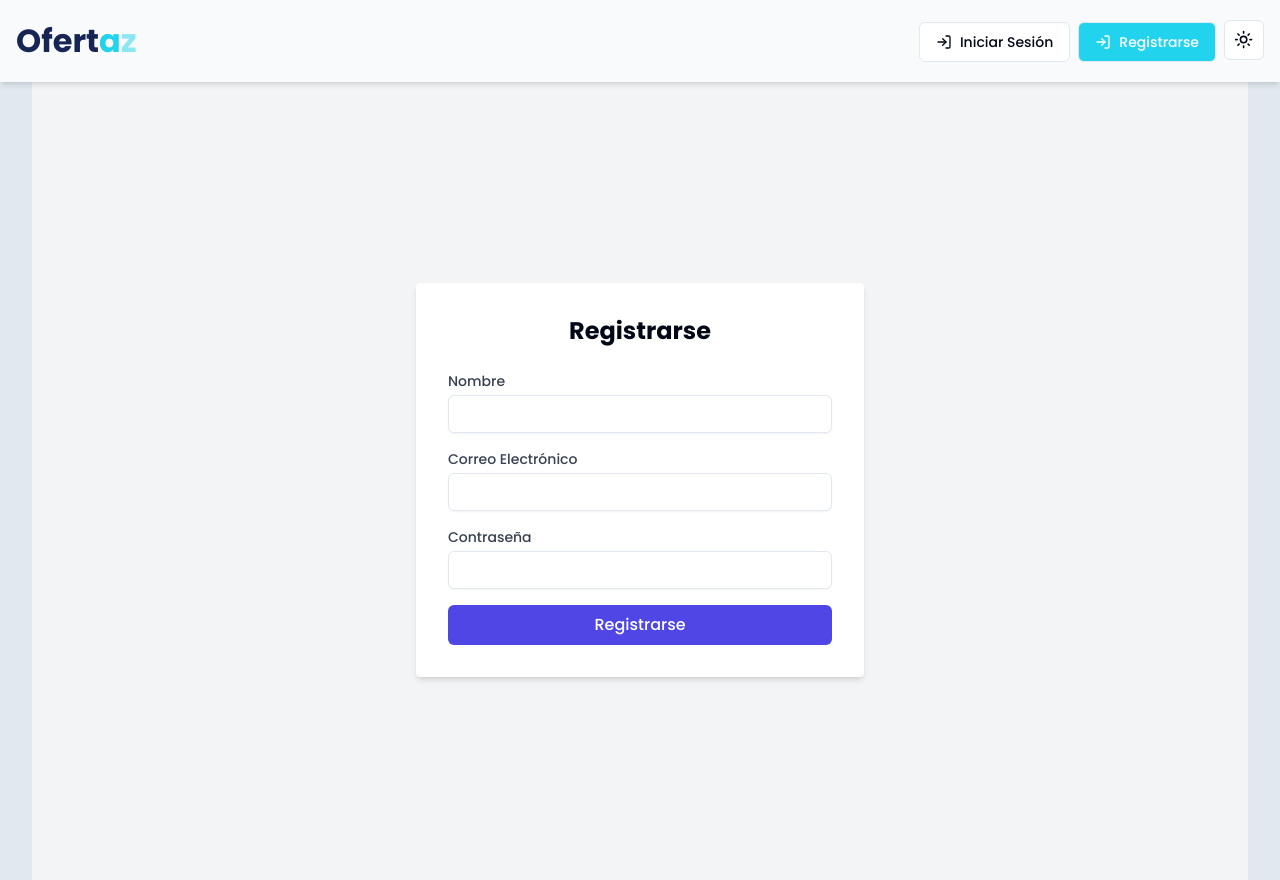
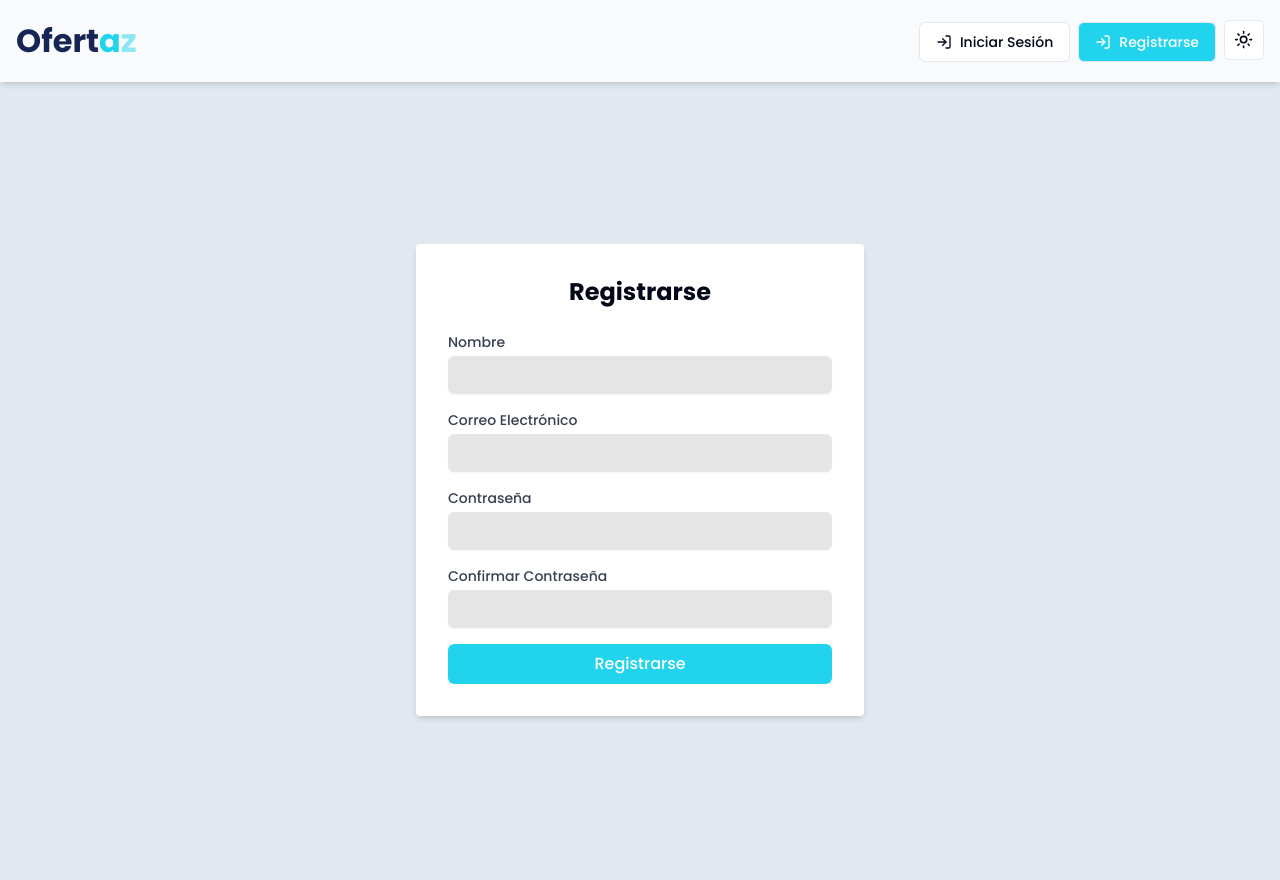
Before and after one commit to AndresBojaca/ofertaz, a Next.js app: page /register in a window 1280 px wide. Built offline with nearby package versions, Linux system fonts and the light colour scheme.

Commit message:
feat 🚀(*): Fixes

```diff
--- a/src/app/page.tsx
+++ b/src/app/page.tsx
@@ -2,7 +2,6 @@
 import { useState, useEffect } from "react";
 import { useSelector } from "react-redux";
 import { tiempoTranscurrido } from "@/lib/utils";
-import Link from "next/link";
 import axios from 'axios';
 import SearchCard from "@/components/SearchCard/SearchCard";
 import JobCard from "@/components/JobCard/JobCard";
@@ -60,8 +59,8 @@ export default function Home() {
     <>
       <SearchCard setSearchText={setSearchText} />
       {filteredArr.map((job) =>
-      <Link href={`/offers/${job.id}`}>
         <JobCard
+          id = {job.id}
           date={tiempoTranscurrido(job.date)}
           contract={job.contract}
           location={job.location}
@@ -72,7 +71,6 @@ export default function Home() {
           level={job.level}
           skills={job.skills}
         />
-        </Link>
       )}
     </>
   );
--- a/src/app/register/page.tsx
+++ b/src/app/register/page.tsx
@@ -3,24 +3,39 @@
 import { useState } from 'react';
 import axios from 'axios';
 import { useRouter } from 'next/navigation';
+import { useDispatch } from 'react-redux';
+import { setSession } from '@/store/userSlice';
 
 export default function Register() {
   const [name, setName] = useState('');
   const [email, setEmail] = useState('');
   const [password, setPassword] = useState('');
+  const [confirmPassword, setConfirmPassword] = useState('');
   const [error, setError] = useState('');
   const router = useRouter();
+  const dispatch = useDispatch();
 
-  const handleSubmit = async (e:any) => {
+  const handleSubmit = async (e: any) => {
     e.preventDefault();
+
+    // Validaciones de contraseña
+    if (password.length < 6) {
+      setError('La contraseña debe tener al menos 6 caracteres.');
+      return;
+    }
+
+    if (password !== confirmPassword) {
+      setError('Las contraseñas no coinciden.');
+      return;
+    }
+
     try {
       const response = await axios.post(`${process.env.NEXT_PUBLIC_API_URL}/auth/register`, { name, email, password });
       if (response.status === 200) {
-        document.cookie = `token=${response.data.token}; path=/`;
-        // Almacenar el ID del usuario en localStorage
-        localStorage.setItem('sessionUser', JSON.stringify(response.data.sessionUser));
-        window.location.href = '/profile';
-
+        // Dispatch para establecer la sesión en el store de Redux y en localStorage
+        dispatch(setSession(response.data.sessionUser));
+        // Redirigir al dashboard
+        router.push('/profile');
       }
     } catch (err) {
       setError('Error al registrar. Inténtalo de nuevo.');
@@ -28,8 +43,8 @@ export default function Register() {
   };
 
   return (
-    <div className="flex items-center justify-center min-h-screen bg-gray-100">
-      <div className="w-full max-w-md p-8 space-y-6 bg-white rounded shadow-md">
+    <div className="flex items-center justify-center min-h-screen">
+      <div className="w-full max-w-md p-8 space-y-6 bg-white rounded shadow-md dark:bg-slate-900 bg-slate-50">
         <h2 className="text-2xl font-bold text-center">Registrarse</h2>
         <form onSubmit={handleSubmit} className="space-y-4">
           <div>
@@ -40,7 +55,7 @@ export default function Register() {
               value={name}
               onChange={(e) => setName(e.target.value)}
               required
-              className="block w-full px-3 py-2 mt-1 border rounded-md shadow-sm focus:ring-indigo-500 focus:border-indigo-500 sm:text-sm"
+              className="block w-full px-3 py-2 mt-1 border rounded-md shadow-sm focus:ring-indigo-500 focus:border-indigo-500 sm:text-sm bg-black/10"
             />
           </div>
           <div>
@@ -51,7 +66,7 @@ export default function Register() {
               value={email}
               onChange={(e) => setEmail(e.target.value)}
               required
-              className="block w-full px-3 py-2 mt-1 border rounded-md shadow-sm focus:ring-indigo-500 focus:border-indigo-500 sm:text-sm"
+              className="block w-full px-3 py-2 mt-1 border rounded-md shadow-sm focus:ring-indigo-500 focus:border-indigo-500 sm:text-sm bg-black/10"
             />
           </div>
           <div>
@@ -62,14 +77,25 @@ export default function Register() {
               value={password}
               onChange={(e) => setPassword(e.target.value)}
               required
-              className="block w-full px-3 py-2 mt-1 border rounded-md shadow-sm focus:ring-indigo-500 focus:border-indigo-500 sm:text-sm"
+              className="block w-full px-3 py-2 mt-1 border rounded-md shadow-sm focus:ring-indigo-500 focus:border-indigo-500 sm:text-sm bg-black/10"
+            />
+          </div>
+          <div>
+            <label htmlFor="confirmPassword" className="block text-sm font-medium text-gray-700">Confirmar Contraseña</label>
+            <input
+              type="password"
+              id="confirmPassword"
+              value={confirmPassword}
+              onChange={(e) => setConfirmPassword(e.target.value)}
+              required
+              className="block w-full px-3 py-2 mt-1 border rounded-md shadow-sm focus:ring-indigo-500 focus:border-indigo-500 sm:text-sm bg-black/10"
             />
           </div>
           {error && <p className="text-red-500 text-sm">{error}</p>}
           <div>
             <button
               type="submit"
-              className="w-full px-4 py-2 font-medium text-white bg-indigo-600 rounded-md hover:bg-indigo-700 focus:outline-none focus:ring-2 focus:ring-offset-2 focus:ring-indigo-500"
+              className="w-full px-4 py-2 font-medium text-white bg-cyan-400 rounded-md hover:bg-cyan-700 focus:outline-none focus:ring-2 focus:ring-offset-2 focus:ring-cyan-500"
             >
               Registrarse
             </button>
@@ -78,4 +104,4 @@ export default function Register() {
       </div>
     </div>
   );
-};
+}
--- a/src/components/JobCard/JobCard.tsx
+++ b/src/components/JobCard/JobCard.tsx
@@ -5,6 +5,7 @@ import { useDispatch } from 'react-redux'
 import { addTag } from '@/store//TagsSlice'
 import "./JobCard.css";
 import ProfilePicture from '../ProfilePicture/ProfilePicture';
+import Link from "next/link";
 
 export default function JobCard(props: any) {
 
@@ -13,7 +14,7 @@ export default function JobCard(props: any) {
   return (
     <div className="job__card dark:bg-slate-900 bg-slate-50">
       <div className="job__card--logo">
-        <ProfilePicture  url={props.logo} name={props.company} />
+        <ProfilePicture url={props.logo} name={props.company} />
       </div>
       <div className="job__card--info">
         <h1 className="job__card__company--text">
@@ -25,7 +26,9 @@ export default function JobCard(props: any) {
               <span className="job__card--badje-featured">Recomendado</span>
             )} */}
         </h1>
+        <Link href={`/offers/${props.id}`}>
           <h2 className="job__card__role--text">{props.position}</h2>
+        </Link>
         <h3 className="job__card__features--text">
           {props.date}
           <span className="dot">·</span>
@@ -45,7 +48,7 @@ export default function JobCard(props: any) {
             {props.level}
           </div>
         )}
-        {props.skills.map((skill:any, index:any) => (
+        {props.skills.map((skill: any, index: any) => (
           <div key={index} className="tool bg-black/5 dark:bg-white/5 text-slate-900 dark:text-slate-50" onClick={() => dispatch(addTag(skill))}>
             {skill}
           </div>
--- a/src/components/UserNav/UserNav.tsx
+++ b/src/components/UserNav/UserNav.tsx
@@ -24,6 +24,7 @@ export function UserNav({ userData }: { userData: any }) {
 
   const handleLogout = () => {
     dispatch(clearSession()); // Llamar a la acción clearSession para cerrar sesión
+    router.push('/');
   };
 
   const handleNavigate = (e: any) => {
```
Lines whose indentation alone changed are shown as unchanged.
